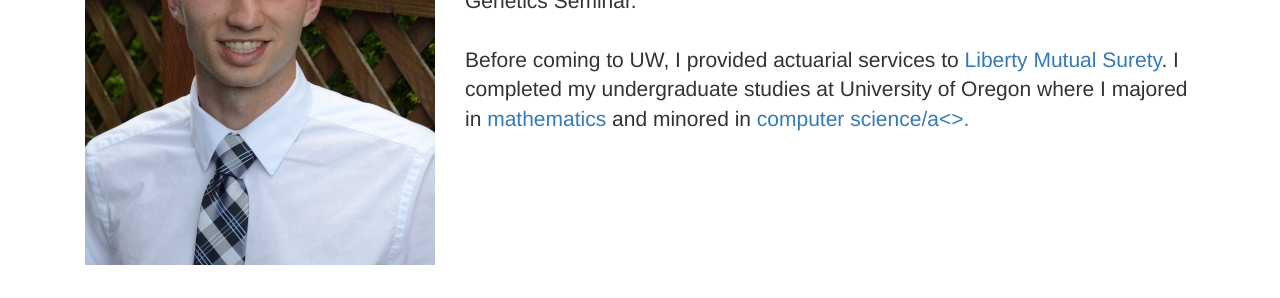
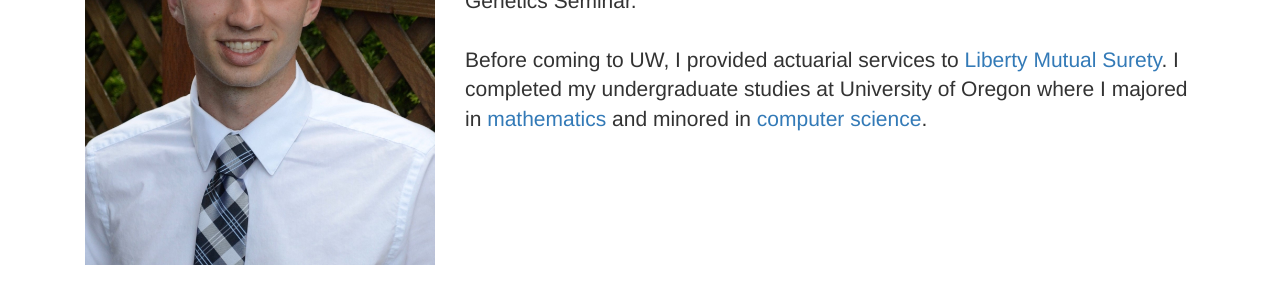
Before and after one commit to sdtemple/sdtemple.github.io, a Jekyll site: the page built from index.html, in a window 1280 px wide. Shown: the part 255-553 px from the top of the page. Built offline with Jekyll 4.4.1, drawn with Linux system fonts in a browser that asks for light colours; nearby versions of some CDN libraries; library files that are not in the unit come from our copies.

```diff
--- a/index.html
+++ b/index.html
@@ -27,7 +27,7 @@ Before coming to UW, I provided
     actuarial services to <a href = "https://www.libertymutualgroup.com/about-lm/global/liberty-mutual-surety">Liberty Mutual Surety</a>.
     I completed my undergraduate studies at University of Oregon
     where I majored in <a href = "https://math.uoregon.edu/">mathematics</a> and
-    minored in <a href = "https://cs.uoregon.edu/">computer science/a<>.
+    minored in <a href = "https://cs.uoregon.edu/">computer science</a>.
   </p>
 </div>
 </div>
```
